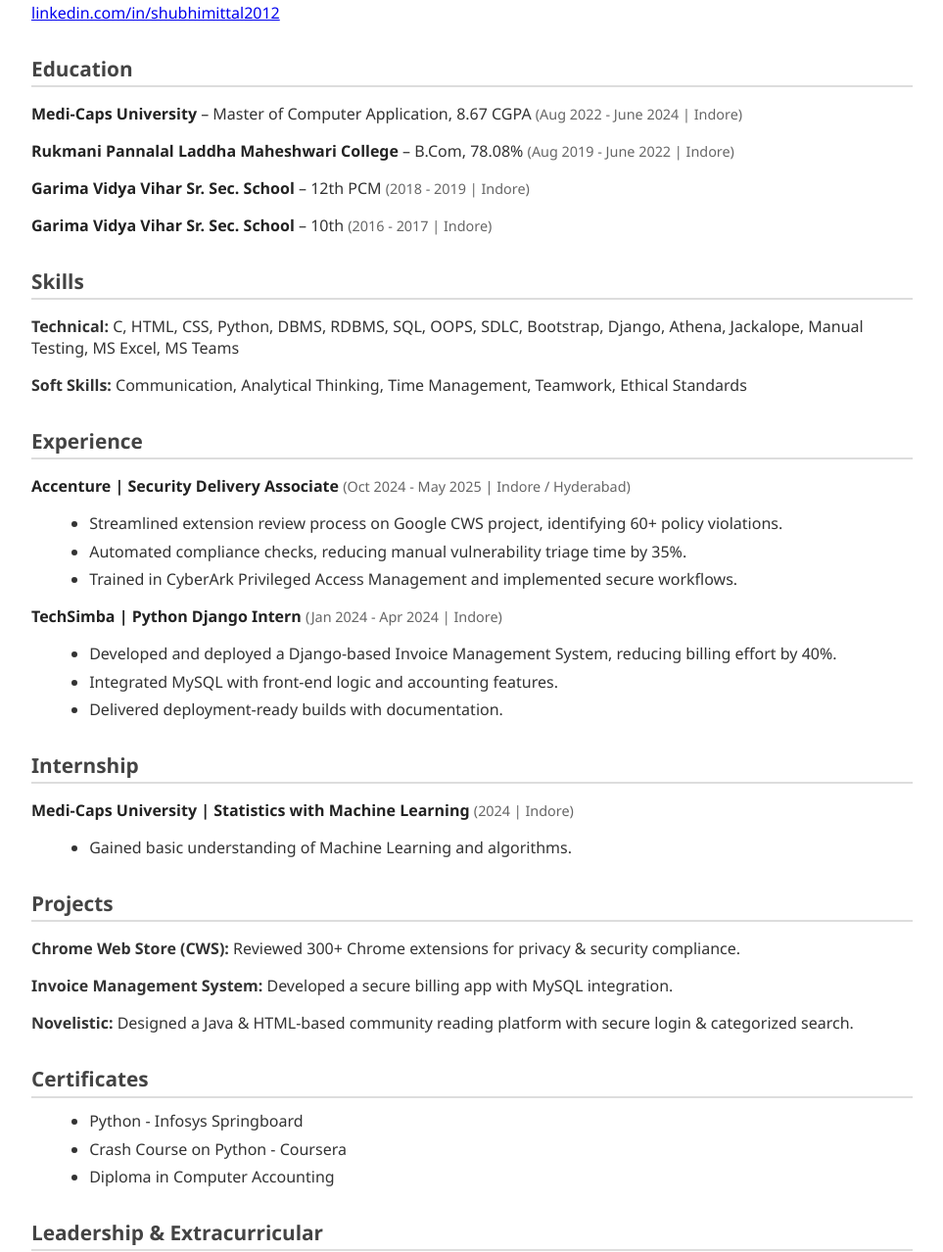
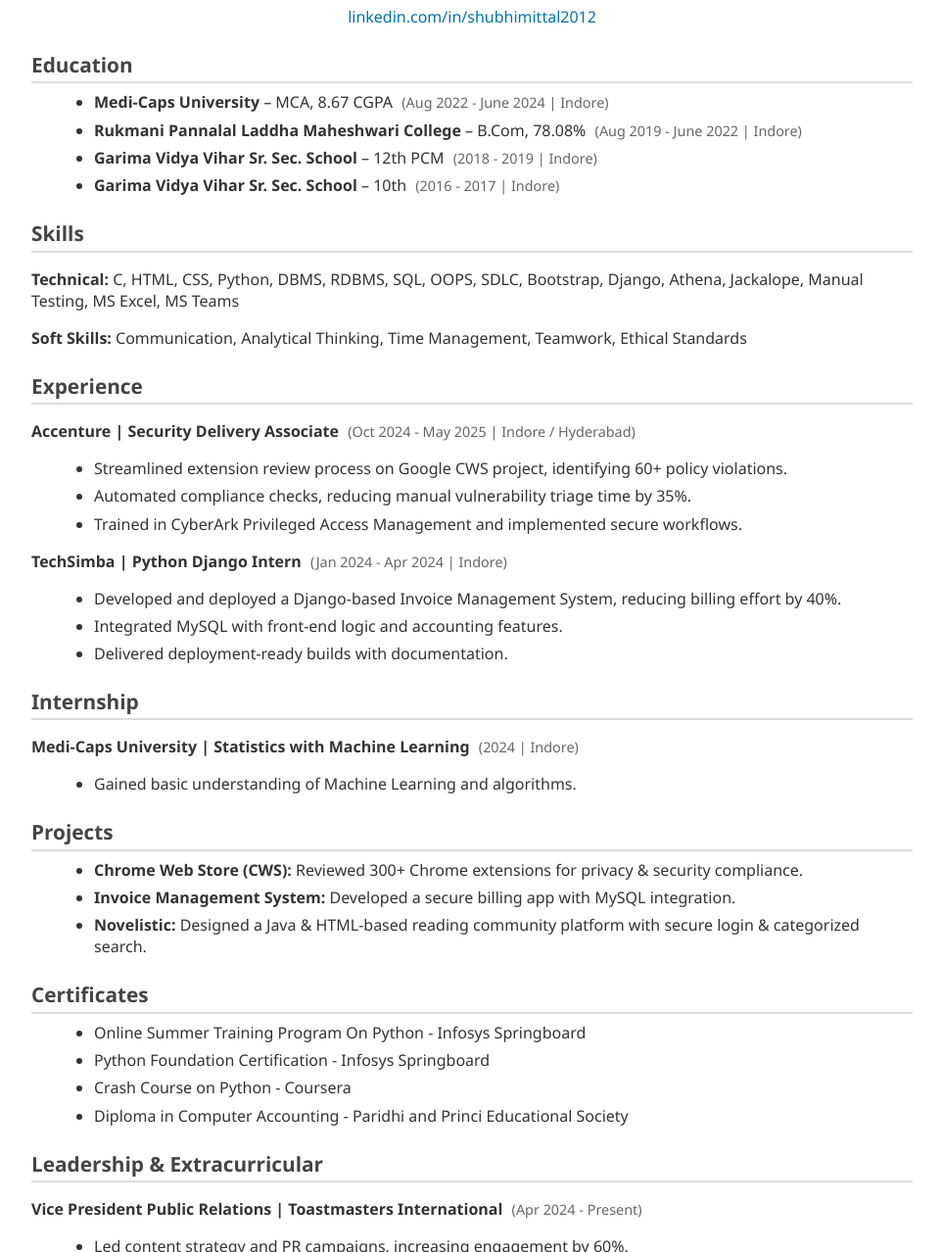
Before and after one commit to Shubhi2012/shubhi_mittal_resume, a plain HTML site: page resume.html in a window 1280 px wide. Shown: the part 155-1433 px from the top of the page at 98% size, without its empty margins (158-1121 px from the left). Drawn offline with Linux system fonts and the light colour scheme.

Commit message:
Add files via upload

```diff
--- a/resume.html
+++ b/resume.html
@@ -4,115 +4,86 @@
   <meta charset="UTF-8">
   <meta name="viewport" content="width=device-width, initial-scale=1.0">
   <title>Shubhi Mittal - Resume</title>
-  <style>
-    body {
-      font-family: "Segoe UI", Arial, sans-serif;
-      margin: 0;
-      padding: 0;
-      background: #f7f9fc;
-      color: #333;
-    }
-    .container {
-      width: 80%;
-      max-width: 900px;
-      margin: 2rem auto;
-      background: #fff;
-      padding: 2rem;
-      border-radius: 12px;
-      box-shadow: 0 4px 12px rgba(0,0,0,0.1);
-    }
-    h1 {
-      font-size: 2rem;
-      margin-bottom: 0.2rem;
-      color: #222;
-    }
-    h2 {
-      font-size: 1.3rem;
-      margin-top: 2rem;
-      margin-bottom: 0.8rem;
-      border-bottom: 2px solid #ddd;
-      padding-bottom: 0.2rem;
-      color: #444;
-    }
-    .contact, .section {
-      margin-bottom: 1rem;
-    }
-    .contact p, .section p {
-      margin: 0.2rem 0;
-    }
-    ul {
-      margin: 0.3rem 0 0.5rem 1.2rem;
-    }
-    li {
-      margin-bottom: 0.4rem;
-    }
-    .subheading {
-      font-weight: bold;
-      color: #222;
-    }
-    .date {
-      font-size: 0.9rem;
-      color: #666;
-    }
-  </style>
+  <link rel="stylesheet" href="style.css">
 </head>
 <body>
   <div class="container">
+    <header>
       <h1>SHUBHI MITTAL</h1>
       <div class="contact">
         <p><a href="mailto:mittalshubhi2001@gmail.com">mittalshubhi2001@gmail.com</a> | +91-9425349622</p>
         <p><a href="https://linkedin.com/in/shubhimittal2012" target="_blank">linkedin.com/in/shubhimittal2012</a></p>
       </div>
+    </header>
 
+    <section>
       <h2>Education</h2>
-    <p><span class="subheading">Medi-Caps University</span> – Master of Computer Application, 8.67 CGPA <span class="date">(Aug 2022 - June 2024 | Indore)</span></p>
-    <p><span class="subheading">Rukmani Pannalal Laddha Maheshwari College</span> – B.Com, 78.08% <span class="date">(Aug 2019 - June 2022 | Indore)</span></p>
-    <p><span class="subheading">Garima Vidya Vihar Sr. Sec. School</span> – 12th PCM <span class="date">(2018 - 2019 | Indore)</span></p>
-    <p><span class="subheading">Garima Vidya Vihar Sr. Sec. School</span> – 10th <span class="date">(2016 - 2017 | Indore)</span></p>
+      <ul>
+        <li><b>Medi-Caps University</b> – MCA, 8.67 CGPA <span class="date">(Aug 2022 - June 2024 | Indore)</span></li>
+        <li><b>Rukmani Pannalal Laddha Maheshwari College</b> – B.Com, 78.08% <span class="date">(Aug 2019 - June 2022 | Indore)</span></li>
+        <li><b>Garima Vidya Vihar Sr. Sec. School</b> – 12th PCM <span class="date">(2018 - 2019 | Indore)</span></li>
+        <li><b>Garima Vidya Vihar Sr. Sec. School</b> – 10th <span class="date">(2016 - 2017 | Indore)</span></li>
+      </ul>
+    </section>
 
+    <section>
       <h2>Skills</h2>
       <p><b>Technical:</b> C, HTML, CSS, Python, DBMS, RDBMS, SQL, OOPS, SDLC, Bootstrap, Django, Athena, Jackalope, Manual Testing, MS Excel, MS Teams</p>
       <p><b>Soft Skills:</b> Communication, Analytical Thinking, Time Management, Teamwork, Ethical Standards</p>
+    </section>
 
+    <section>
       <h2>Experience</h2>
-    <p><span class="subheading">Accenture | Security Delivery Associate</span> <span class="date">(Oct 2024 - May 2025 | Indore / Hyderabad)</span></p>
+      <p><b>Accenture | Security Delivery Associate</b> <span class="date">(Oct 2024 - May 2025 | Indore / Hyderabad)</span></p>
       <ul>
         <li>Streamlined extension review process on Google CWS project, identifying 60+ policy violations.</li>
         <li>Automated compliance checks, reducing manual vulnerability triage time by 35%.</li>
         <li>Trained in CyberArk Privileged Access Management and implemented secure workflows.</li>
       </ul>
 
-    <p><span class="subheading">TechSimba | Python Django Intern</span> <span class="date">(Jan 2024 - Apr 2024 | Indore)</span></p>
+      <p><b>TechSimba | Python Django Intern</b> <span class="date">(Jan 2024 - Apr 2024 | Indore)</span></p>
       <ul>
         <li>Developed and deployed a Django-based Invoice Management System, reducing billing effort by 40%.</li>
         <li>Integrated MySQL with front-end logic and accounting features.</li>
         <li>Delivered deployment-ready builds with documentation.</li>
       </ul>
+    </section>
 
+    <section>
       <h2>Internship</h2>
-    <p><span class="subheading">Medi-Caps University | Statistics with Machine Learning</span> <span class="date">(2024 | Indore)</span></p>
+      <p><b>Medi-Caps University | Statistics with Machine Learning</b> <span class="date">(2024 | Indore)</span></p>
       <ul>
         <li>Gained basic understanding of Machine Learning and algorithms.</li>
       </ul>
+    </section>
 
+    <section>
       <h2>Projects</h2>
-    <p><b>Chrome Web Store (CWS):</b> Reviewed 300+ Chrome extensions for privacy & security compliance.</p>
-    <p><b>Invoice Management System:</b> Developed a secure billing app with MySQL integration.</p>
-    <p><b>Novelistic:</b> Designed a Java & HTML-based community reading platform with secure login & categorized search.</p>
+      <ul>
+        <li><b>Chrome Web Store (CWS):</b> Reviewed 300+ Chrome extensions for privacy & security compliance.</li>
+        <li><b>Invoice Management System:</b> Developed a secure billing app with MySQL integration.</li>
+        <li><b>Novelistic:</b> Designed a Java & HTML-based reading community platform with secure login & categorized search.</li>
+      </ul>
+    </section>
 
+    <section>
       <h2>Certificates</h2>
       <ul>
-      <li>Python - Infosys Springboard</li>
+        <li>Online Summer Training Program On Python - Infosys Springboard</li>
+        <li>Python Foundation Certification - Infosys Springboard</li>
         <li>Crash Course on Python - Coursera</li>
-      <li>Diploma in Computer Accounting</li>
+        <li>Diploma in Computer Accounting - Paridhi and Princi Educational Society</li>
       </ul>
+    </section>
 
+    <section>
       <h2>Leadership & Extracurricular</h2>
-    <p><span class="subheading">Vice President Public Relations | Toastmasters International</span> <span class="date">(Apr 2024 - Present)</span></p>
+      <p><b>Vice President Public Relations | Toastmasters International</b> <span class="date">(Apr 2024 - Present)</span></p>
       <ul>
         <li>Led content strategy and PR campaigns, increasing engagement by 60%.</li>
         <li>Created 200+ creatives and flyers for event promotion.</li>
       </ul>
+    </section>
   </div>
 </body>
 </html>
--- /dev/null
+++ b/style.css
@@ -0,0 +1,60 @@
+body {
+  font-family: "Segoe UI", Arial, sans-serif;
+  margin: 0;
+  padding: 0;
+  background: #f5f7fa;
+  color: #333;
+}
+
+.container {
+  width: 85%;
+  max-width: 900px;
+  margin: 2rem auto;
+  background: #fff;
+  padding: 2rem;
+  border-radius: 10px;
+  box-shadow: 0 4px 12px rgba(0,0,0,0.1);
+}
+
+header {
+  text-align: center;
+  margin-bottom: 1rem;
+}
+
+h1 {
+  margin: 0;
+  font-size: 2rem;
+  color: #222;
+}
+
+.contact a {
+  color: #0073b1;
+  text-decoration: none;
+}
+
+.contact a:hover {
+  text-decoration: underline;
+}
+
+h2 {
+  font-size: 1.3rem;
+  margin-top: 1.5rem;
+  margin-bottom: 0.5rem;
+  border-bottom: 2px solid #ddd;
+  padding-bottom: 0.2rem;
+  color: #444;
+}
+
+ul {
+  margin: 0.5rem 0 1rem 1.5rem;
+}
+
+li {
+  margin-bottom: 0.4rem;
+}
+
+.date {
+  font-size: 0.9rem;
+  color: #666;
+  margin-left: 5px;
+}
```
Lines whose indentation alone changed are shown as unchanged.
